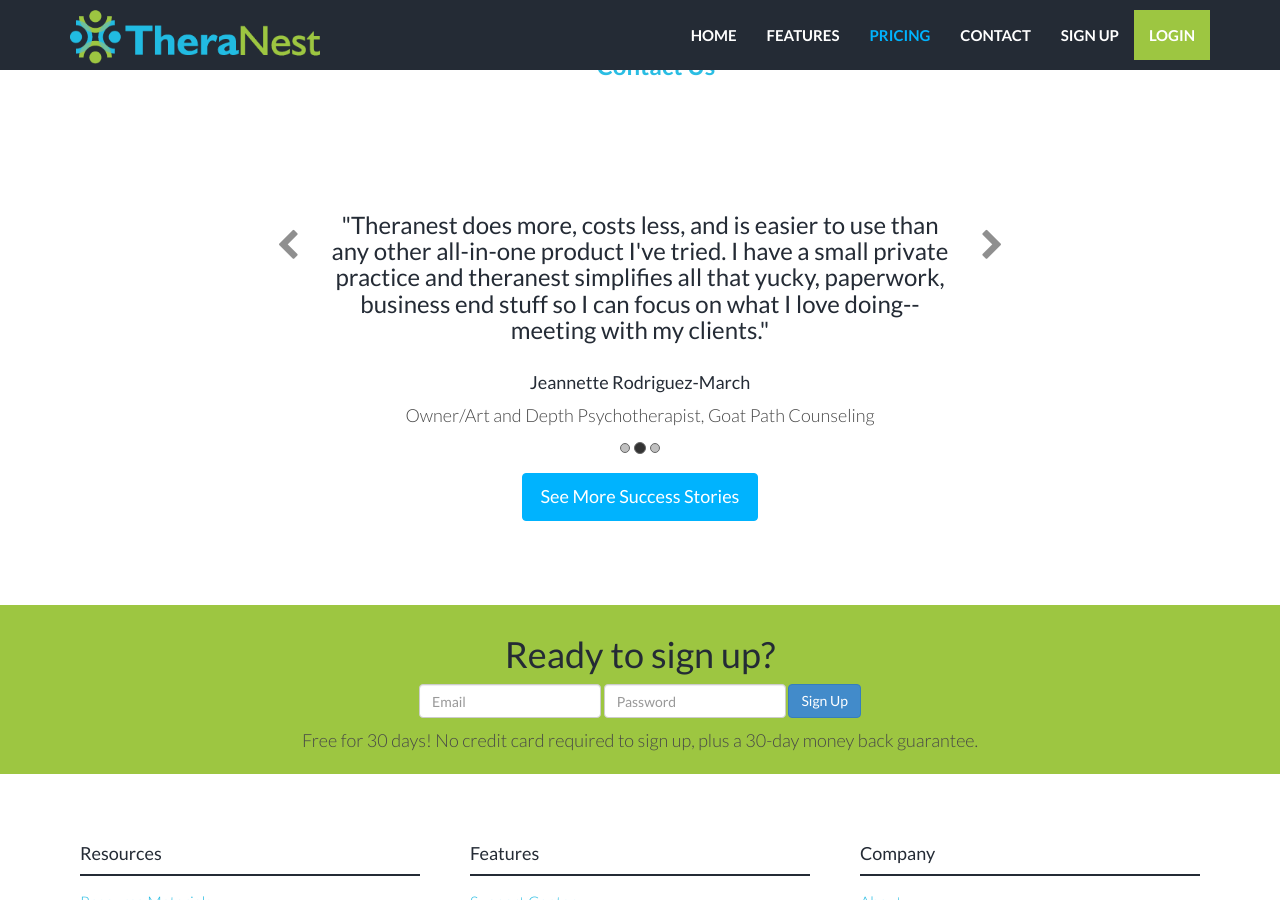
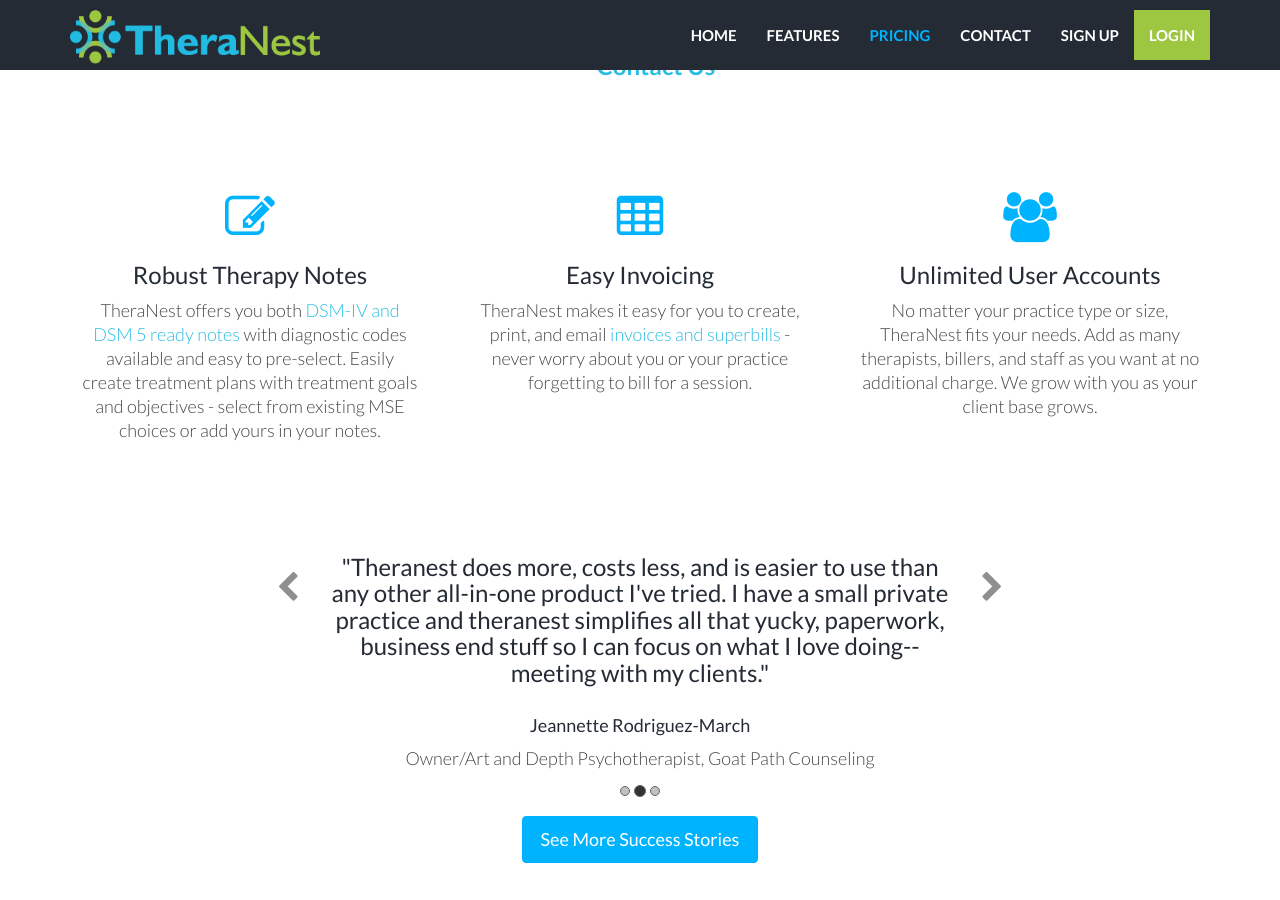
Before and after one commit to kaylacille/theranest-update, a Jekyll site: the page built from pricing.html, in a window 1280 px wide and 900 px high, scrolled down 565 px. Built offline with Jekyll 4.4.1, drawn with Linux system fonts in a browser that asks for light colours; nearby versions of some CDN libraries.

```diff
--- a/pricing.html
+++ b/pricing.html
@@ -58,3 +58,23 @@
         </div>
     </div><! --/row -->
 </div><! --/container -->
+
+<div class="container mtb centered features">
+     <div class="row">
+        <div class="col-lg-4">
+             <i class="fa fa-pencil-square-o"></i>
+            <h2>Robust Therapy Notes</h2>
+            <p>TheraNest offers you both <a href="{{"/therapy-notes-software-for-mental-health/" | prepend: site.baseurl }}">DSM-IV and DSM 5 ready notes</a> with diagnostic codes available and easy to pre-select. Easily create treatment plans with treatment goals and objectives - select from existing MSE choices or add yours in your notes.</p>
+        </div>
+        <div class="col-lg-4">
+            <i class="fa fa-table"></i>
+            <h2>Easy Invoicing</h2>
+            <p>TheraNest makes it easy for you to create, print, and email <a href="{{"/features-client-billing-management/" | prepend: site.baseurl }}">invoices and superbills</a> - never worry about you or your practice forgetting to bill for a session.</p>
+        </div>
+        <div class="col-lg-4">
+            <i class="fa fa-users"></i>
+            <h2>Unlimited User Accounts</h2>
+            <p>No matter your practice type or size, TheraNest fits your needs. Add as many therapists, billers, and staff as you want at no additional charge. We grow with you as your client base grows.</p>
+        </div>
+    </div><! --/row -->
+</div><! --/container -->
```
